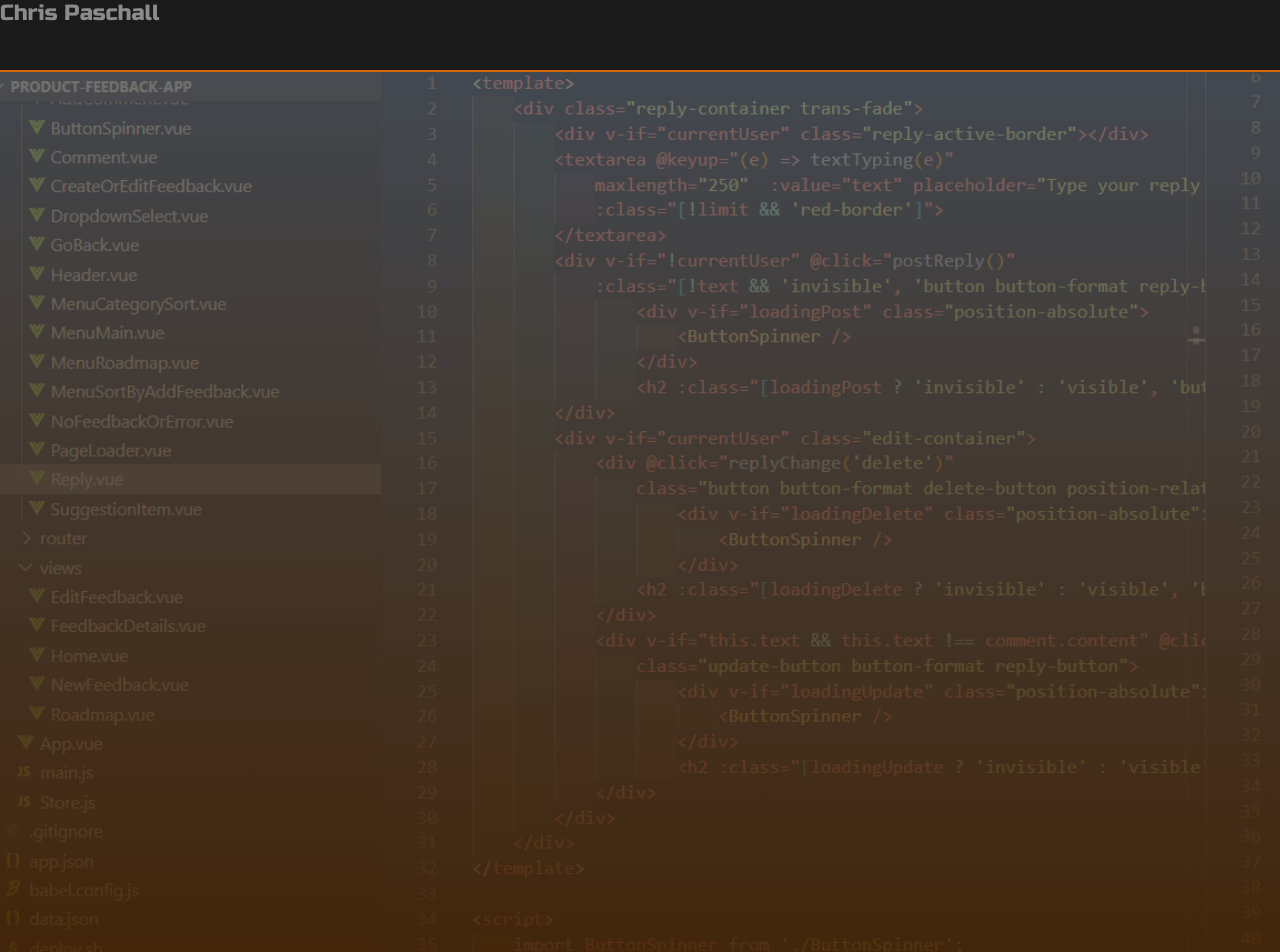
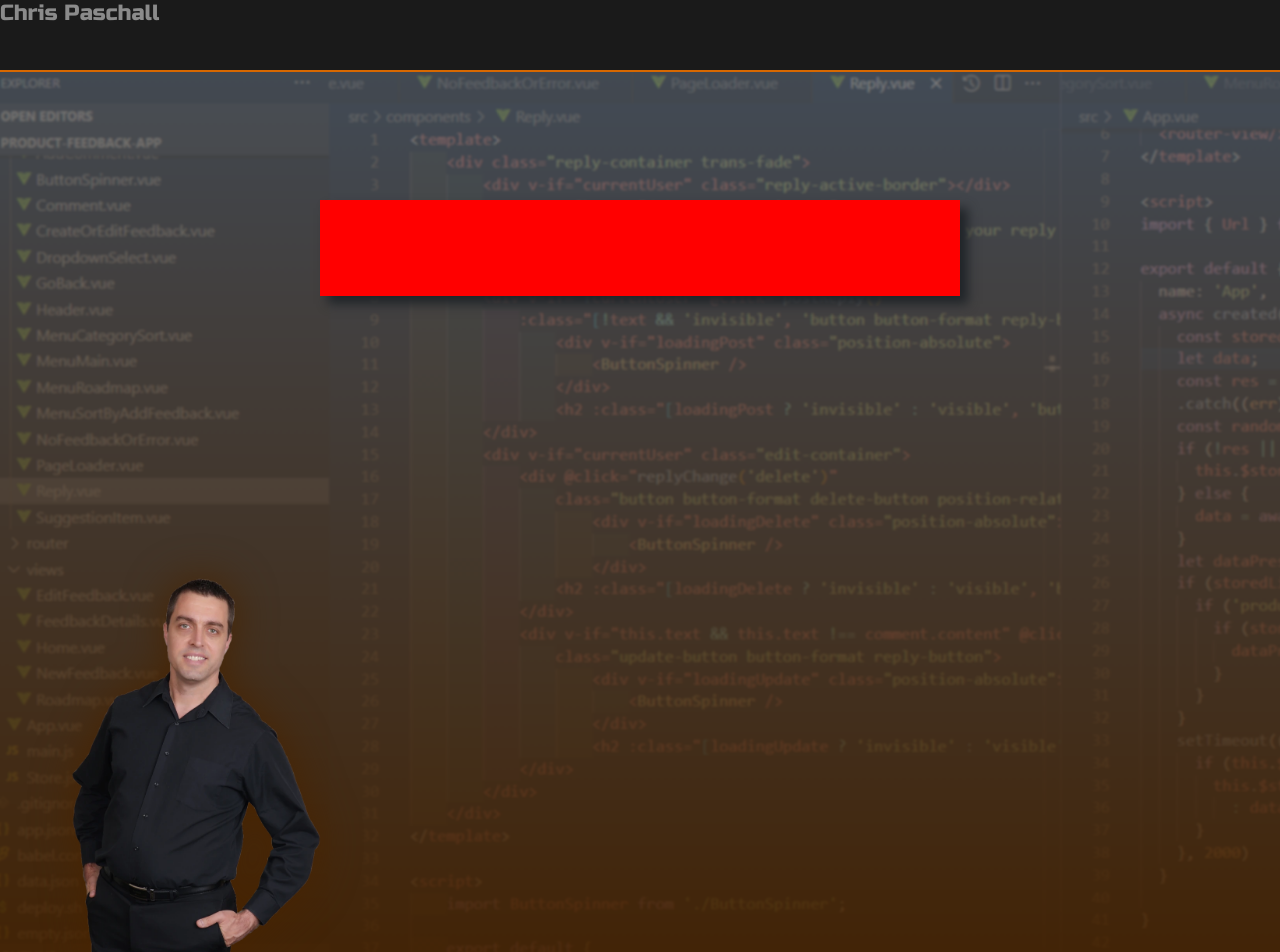
Before and after one commit to ChrisP1108/portfolio-page, a Nuxt app: page / in a window 1280 px wide. Shown: the top 952 px of the page. After the commit the page ends 896 px from the top, so only its background shows below. Built offline with nearby package versions, Linux system fonts and the light colour scheme.

Commit message:
Background image zoom animation and initial image of Chris setup

```diff
--- a/assets/css/global.css
+++ b/assets/css/global.css
@@ -5,7 +5,4 @@ body {
     width: 100%;
     height: 100%;
     overflow-x: hidden;
-    background: linear-gradient(to bottom, #595959be, #472300ef), url('../images/background.webp');
-    background-repeat: no-repeat;
-    background-size: cover;
 }
--- a/assets/scss/global.scss
+++ b/assets/scss/global.scss
@@ -8,10 +8,13 @@ $e: #383838f7;
 $f: #9e4c00;
 $g: #A0A0A0;
 $h: #000000;
+$i: #595959be;
+$j: #472300ef;
 
 // Spacing
 
 $headerHeight: 4.5rem;
+$bodyHeight: 56rem;
 
 body {
 
--- a/components/Header.vue
+++ b/components/Header.vue
@@ -12,5 +12,6 @@
     background: $b;
     position: fixed;
     width: 100%;
+    z-index: 10;
   }
 </style>
--- a/pages/index.vue
+++ b/pages/index.vue
@@ -1,7 +1,9 @@
 <template>
   <div class="master-container">
     <Header/>
-    <div class="blur"></div>
+    <div class="background"></div>
+    <div class="image"></div>
+    <div class="content-container"></div>
   </div>
 </template>
 
@@ -14,15 +16,51 @@ export default {}
 <style lang="scss">
   .master-container {
     width: 100%;
-    height: 64rem;
+    height: $bodyHeight;
     position: relative;
   }
-  .blur {
-    filter: blur(2px);
-    position: absolute;
+  .background {
+    // filter: blur(1px);
+    -webkit-filter: blur(0.0625rem);
+    position: fixed;
     width: 100%;
-    height: 100%!important;
-    z-index: 2;
+    height: $bodyHeight;
+    z-index: 0;
     top: $headerHeight;
+    background: linear-gradient(to bottom, $i, $j), url('../assets/images/background.webp');
+    background-repeat: no-repeat;
+    background-size: cover;
+    animation-name: sizeAnimate;
+    animation-duration: 60s;
+    animation-direction: alternate;
+    animation-iteration-count: infinite;
+  }
+
+  @keyframes sizeAnimate {
+    from {transform: scale(1);}
+    to {transform: scale(1.1);}
+  }
+
+  .image {
+    position: fixed;
+    background: url('../assets/images/chris.webp');
+    background-repeat: no-repeat;
+    background-size: contain;
+    width: 50%;
+    top: 72%;
+    left: 5%;
+    height: 25rem;
+    filter: drop-shadow(0rem 0rem 1.25rem $j);
+    z-index: 5;
+  }
+  .content-container {
+    width: 50%;
+    left: 50%;
+    top: 25%;
+    transform: translateX(-50%);
+    height: 6rem;
+    background: red;
+    position: fixed;
+    box-shadow: 8px 8px 10px;
   }
 </style>
```
Also changed, not shown: assets/images/chris.webp (added).
